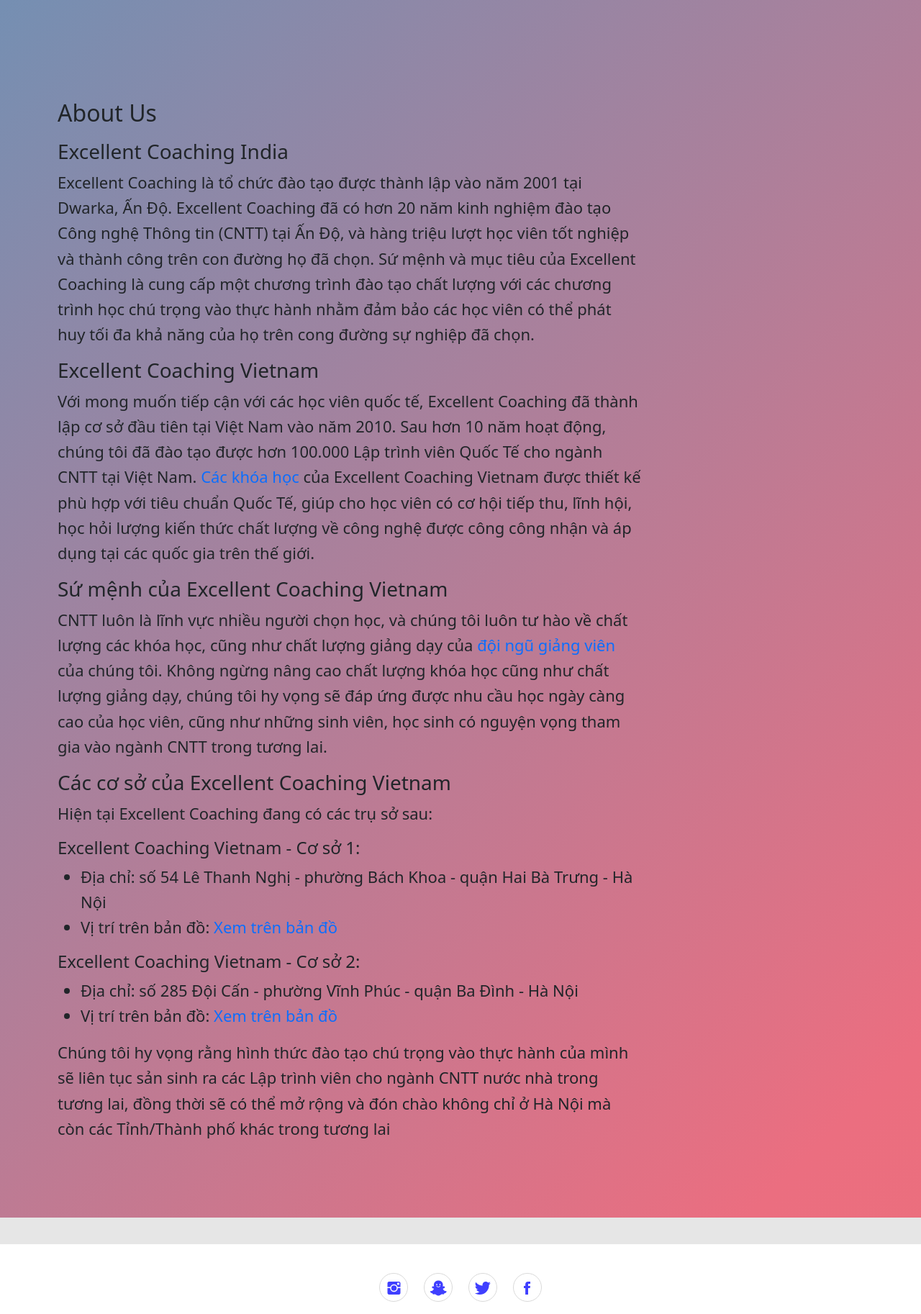
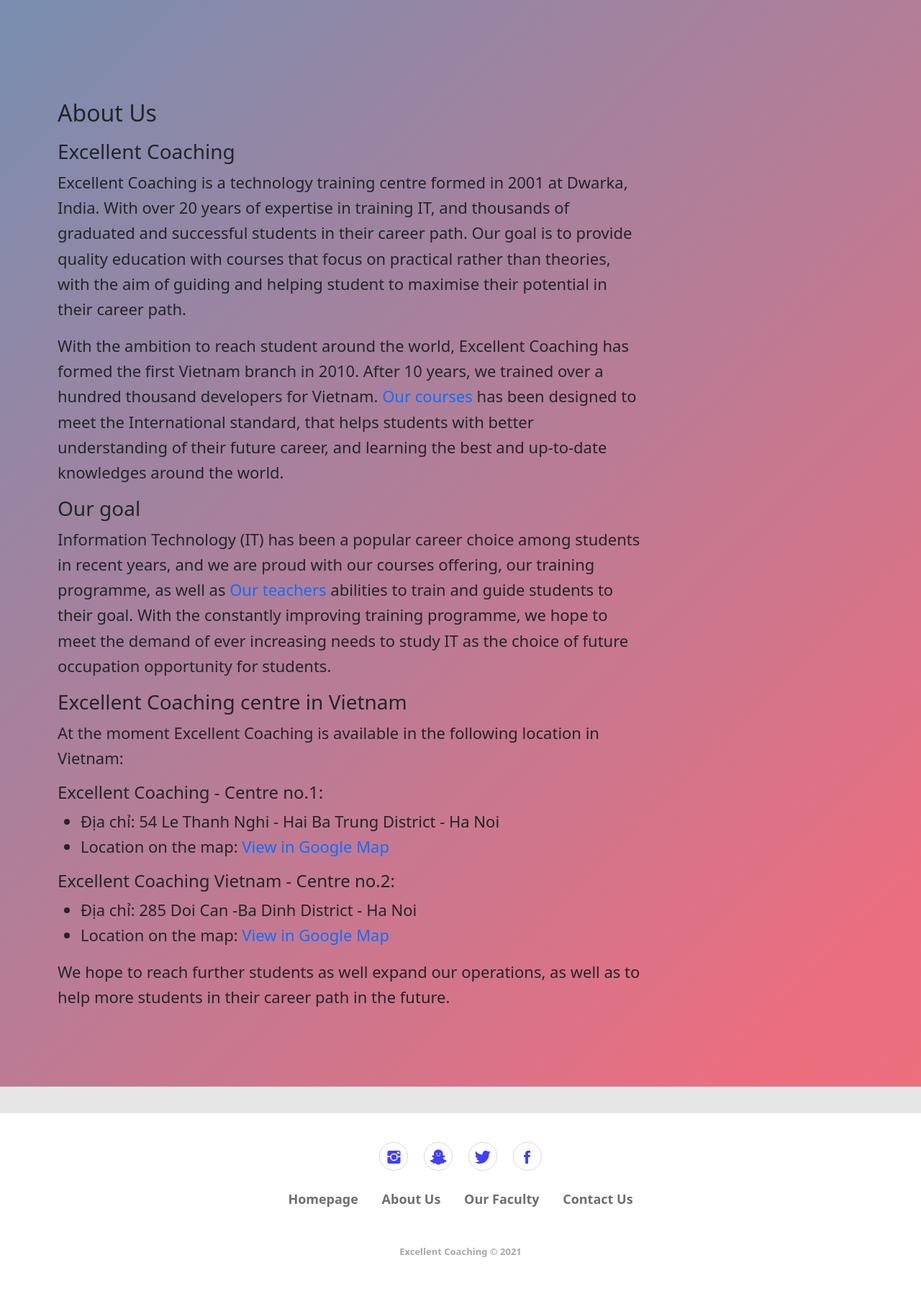
Before and after one commit to remichan97/excellent-coaching, a PHP site: page /about in a window 1280 px wide. Shown: the part 212-2038 px from the top of the page at 72% size. After the commit the page ends 1959 px from the top, so only its background shows below. Run offline with PHP 8.4, Linux system fonts and the light colour scheme; some web fonts are replaced.

Commit message:
dịch tiếng Anh phần gửi mail và trang giới thiệu trung tâm

```diff
--- a/about/index.php
+++ b/about/index.php
@@ -4,7 +4,7 @@
 <head>
     <meta charset="utf-8">
     <meta name="viewport" content="width=device-width, initial-scale=1.0, shrink-to-fit=no">
-    <title>Giới thiệu về chúng tôi - Excellent Coaching Vietnam</title>
+    <title>About Us - Excellent Coaching</title>
     <link rel="stylesheet" href="../assets/subsite/bootstrap/css/bootstrap.min.css">
     <link rel="stylesheet" href="../assets/subsite/fonts/ionicons.min.css">
     <link rel="stylesheet" href="../assets/subsite/css/Contact-Form-Clean.css">
@@ -23,25 +23,24 @@
                     </div>
                     <section class="description_form">
                         <div class="col_9">
-                            <h3>Excellent Coaching India</h3>
-                            <p>Excellent Coaching là tổ chức đào tạo được thành lập vào năm 2001 tại Dwarka, Ấn Độ. Excellent Coaching đã có hơn 20 năm kinh nghiệm đào tạo Công nghệ Thông tin &#40;CNTT&#41; tại Ấn Độ, và hàng triệu lượt học viên tốt nghiệp và thành công trên con đường họ đã chọn. Sứ mệnh và mục tiêu của Excellent Coaching là cung cấp một chương trình đào tạo chất lượng với các chương trình học chú trọng vào thực hành nhằm đảm bảo các học viên có thể phát huy tối đa khả năng của họ trên cong đường sự nghiệp đã chọn.<br /></p>
-                            <h3>Excellent Coaching Vietnam</h3>
-                            <p>Với mong muốn tiếp cận với các học viên quốc tế, Excellent Coaching đã thành lập cơ sở đầu tiên tại Việt Nam vào năm 2010. Sau hơn 10 năm hoạt động, chúng tôi đã đào tạo được hơn 100.000 Lập trình viên Quốc Tế cho ngành CNTT tại Việt Nam. <a href="../">Các khóa học</a> của Excellent Coaching Vietnam được thiết kế phù hợp với tiêu chuẩn Quốc Tế, giúp cho học viên có cơ hội tiếp thu, lĩnh hội, học hỏi lượng kiến thức chất lượng về công nghệ được công công nhận và áp dụng tại các quốc gia trên thế giới.<br /></p>
-                            <h3>Sứ mệnh của Excellent Coaching Vietnam</h3>
-                            <p>CNTT luôn là lĩnh vực nhiều người chọn học, và chúng tôi luôn tư hào về chất lượng các khóa học, cũng như chất lượng giảng dạy của <a href="../teacher">đội ngũ giảng viên</a> của chúng tôi. Không ngừng nâng cao chất lượng khóa học cũng như chất lượng giảng dạy, chúng tôi hy vọng sẽ đáp ứng được nhu cầu học ngày càng cao của học viên, cũng như những sinh viên, học sinh có nguyện vọng tham gia vào ngành CNTT trong tương lai.</p>
-                            <h3>Các cơ sở của Excellent Coaching Vietnam</h3>
-                            <p>Hiện tại Excellent Coaching đang có các trụ sở sau: </p>
-                            <h4>Excellent Coaching Vietnam - Cơ sở 1:</h4>
+                            <h3>Excellent Coaching</h3>
+                            <p>Excellent Coaching is a technology training centre formed in 2001 at Dwarka, India. With over 20 years of expertise in training IT, and thousands of graduated and successful students in their career path. Our goal is to provide quality education with courses that focus on practical rather than theories, with the aim of guiding and helping student to maximise their potential in their career path.<br /></p>
+                            <p>With the ambition to reach student around the world, Excellent Coaching has formed the first Vietnam branch in 2010. After 10 years, we trained over a hundred thousand developers for Vietnam. <a href="../">Our courses</a> has been designed to meet the International standard, that helps students with better understanding of their future career, and learning the best and up-to-date knowledges around the world.<br /></p>
+                            <h3>Our goal</h3>
+                            <p>Information Technology (IT) has been a popular career choice among students in recent years, and we are proud with our courses offering, our training programme, as well as <a href="../teacher">Our teachers</a> abilities to train and guide students to their goal. With the constantly improving training programme, we hope to meet the demand of ever increasing needs to study IT as the choice of future occupation opportunity for students.</p>
+                            <h3>Excellent Coaching centre in Vietnam</h3>
+                            <p>At the moment Excellent Coaching is available in the following location in Vietnam:</p>
+                            <h4>Excellent Coaching - Centre no.1:</h4>
                             <ul>
-                                <li>Địa chỉ: số 54 Lê Thanh Nghị - phường Bách Khoa - quận Hai Bà Trưng - Hà Nội</li>
-                                <li>Vị trí trên bản đồ: <a href="https://www.google.com/maps/place/54+L%C3%AA+Thanh+Ngh%E1%BB%8B,+B%C3%A1ch+Khoa,+Hai+B%C3%A0+Tr%C6%B0ng,+H%C3%A0+N%E1%BB%99i,+Vietnam/@21.0032683,105.8472392,17z/data=!3m1!4b1!4m5!3m4!1s0x3135ad58455db2ab:0x9b3550bc22fd8bb!8m2!3d21.0032633!4d105.8494279">Xem trên bản đồ</a></li>
+                                <li>Địa chỉ: 54 Le Thanh Nghi - Hai Ba Trung District - Ha Noi</li>
+                                <li>Location on the map: <a href="https://www.google.com/maps/place/54+L%C3%AA+Thanh+Ngh%E1%BB%8B,+B%C3%A1ch+Khoa,+Hai+B%C3%A0+Tr%C6%B0ng,+H%C3%A0+N%E1%BB%99i,+Vietnam/@21.0032683,105.8472392,17z/data=!3m1!4b1!4m5!3m4!1s0x3135ad58455db2ab:0x9b3550bc22fd8bb!8m2!3d21.0032633!4d105.8494279">View in Google Map</a></li>
                             </ul>
-                            <h4>Excellent Coaching Vietnam - Cơ sở 2:</h4>
+                            <h4>Excellent Coaching Vietnam - Centre no.2:</h4>
                             <ul>
-                                <li>Địa chỉ: số 285 Đội Cấn - phường Vĩnh Phúc - quận Ba Đình - Hà Nội</li>
-                                <li>Vị trí trên bản đồ: <a href="https://www.google.com/maps/place/285+%C4%90%E1%BB%99i+C%E1%BA%A5n,+V%C4%A9nh+Ph%C3%BA,+Ba+%C4%90%C3%ACnh,+H%C3%A0+N%E1%BB%99i+100000,+Vietnam/@21.0357156,105.8168405,17z/data=!3m1!4b1!4m5!3m4!1s0x3135ab145bf89bd7:0xd94a869b494c04b6!8m2!3d21.0357106!4d105.8190292">Xem trên bản đồ</a></li>
+                                <li>Địa chỉ: 285 Doi Can -Ba Dinh District - Ha Noi</li>
+                                <li>Location on the map: <a href="https://www.google.com/maps/place/285+%C4%90%E1%BB%99i+C%E1%BA%A5n,+V%C4%A9nh+Ph%C3%BA,+Ba+%C4%90%C3%ACnh,+H%C3%A0+N%E1%BB%99i+100000,+Vietnam/@21.0357156,105.8168405,17z/data=!3m1!4b1!4m5!3m4!1s0x3135ab145bf89bd7:0xd94a869b494c04b6!8m2!3d21.0357106!4d105.8190292">View in Google Map</a></li>
                             </ul>
-                            <p>Chúng tôi hy vọng rằng hình thức đào tạo chú trọng vào thực hành của mình sẽ liên tục sản sinh ra các Lập trình viên cho ngành CNTT nước nhà trong tương lai, đồng thời sẽ có thể mở rộng và đón chào không chỉ ở Hà Nội mà còn các Tỉnh/Thành phố khác trong tương lai</p>
+                            <p>We hope to reach further students as well expand our operations, as well as to help more students in their career path in the future.</p>
                         </div>
                     </section>
                 </header>
```
Also changed, not shown: admin/cpanel/controller/sendappointment.php (+9 -9 lines), model/confirmmail.php (+9 -9 lines).
